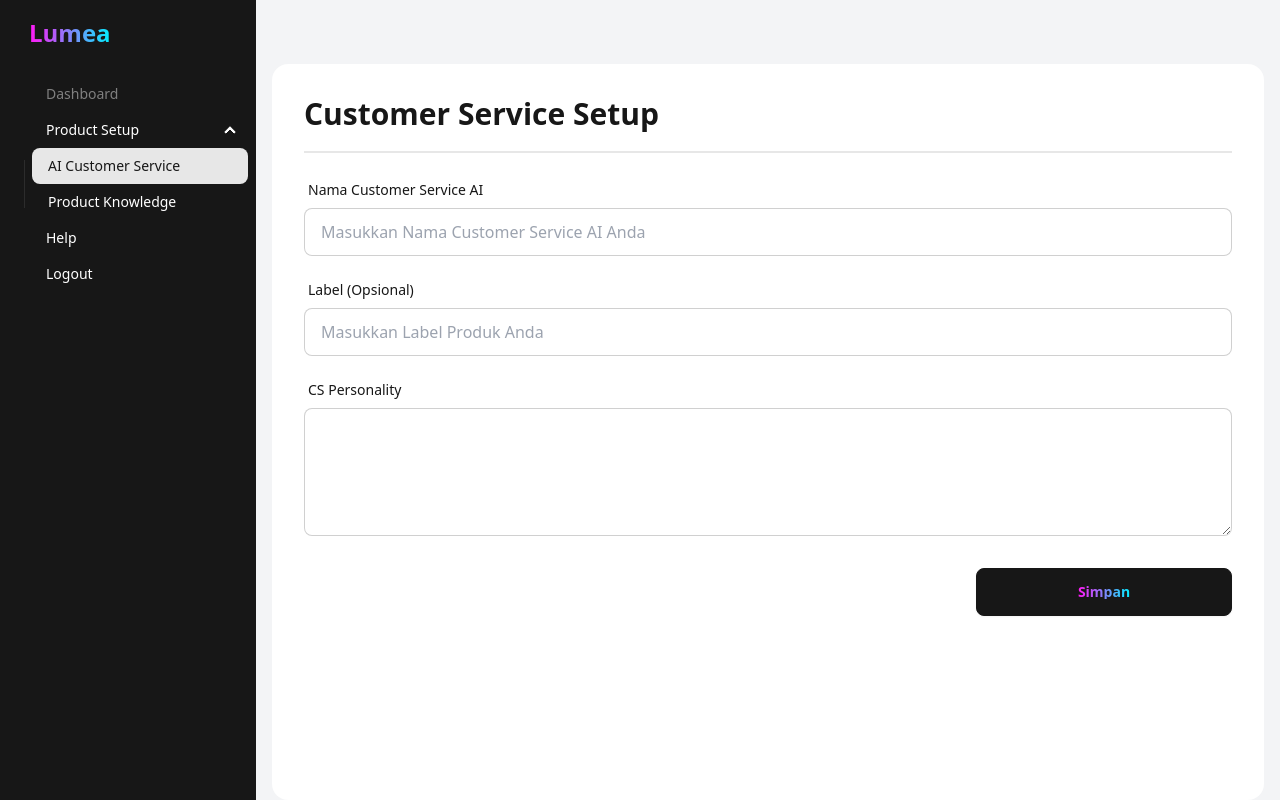
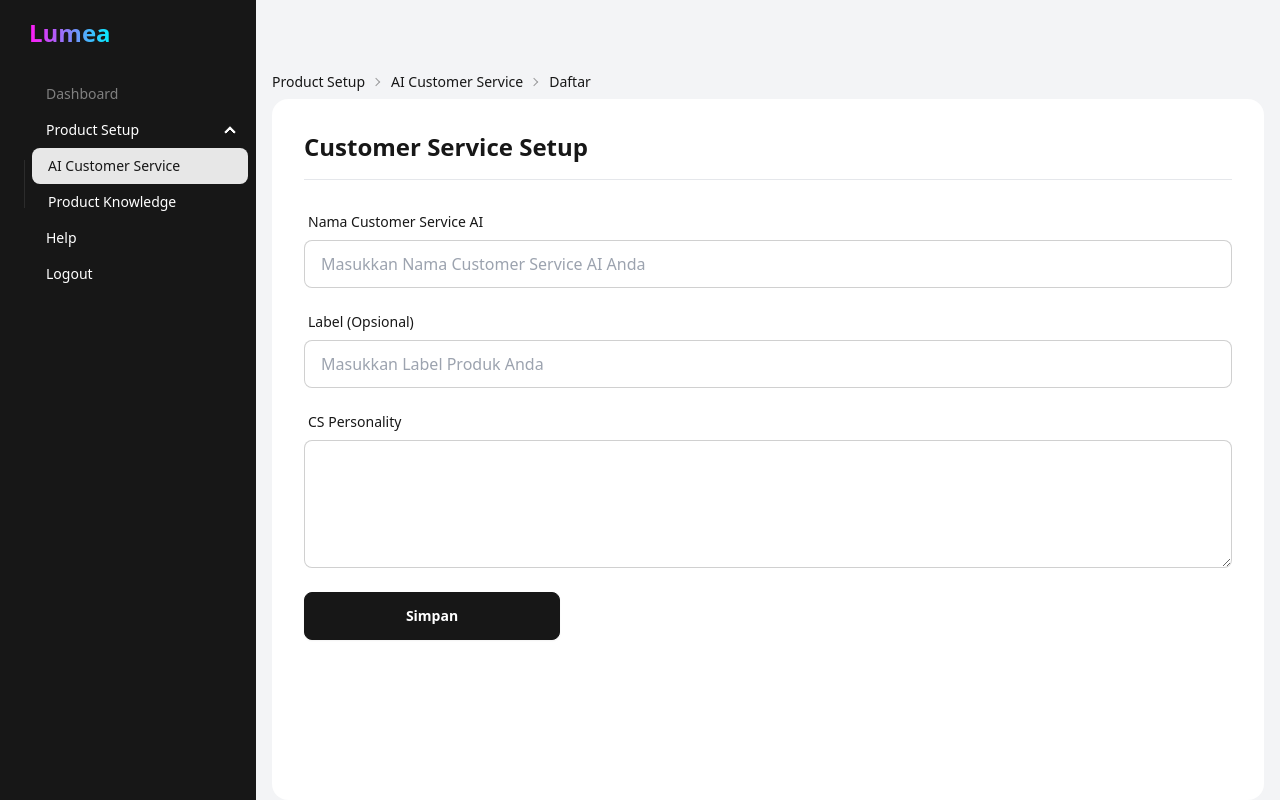
Before and after one commit to ricoerlanggaa/lumea, a Next.js app: page /product-setup/ai-customer-service/add in a window 1280 px wide. Built offline with nearby package versions, Linux system fonts and the light colour scheme; some icons are missing.

Commit message:
update customer service setup page

```diff
--- a/src/app/(user)/product-setup/ai-customer-service/add/page.tsx
+++ b/src/app/(user)/product-setup/ai-customer-service/add/page.tsx
@@ -1,16 +1,25 @@
 import { Typography } from '@/components/atoms';
+import { Breadcrumbs } from '@/components/molecules';
 import { FormCSAI } from '@/components/templates';
 
+const breadcrumbsItems = [
+  { key: 1, label: 'Product Setup' },
+  { key: 2, label: 'AI Customer Service', href: '/product-setup/ai-customer-service' },
+  { key: 3, label: 'Daftar' },
+];
 export default function AddAICustomerService() {
   return (
+    <>
+      <Breadcrumbs items={breadcrumbsItems} />
       <div className="card h-full overflow-y-auto bg-base-100">
         <div className="card-body">
-        <Typography as="h1" variant="h3" className="card-title">
+          <Typography as="h1" variant="h4" className="card-title mb-2">
             Customer Service Setup
           </Typography>
-        <div className="divider my-1" />
+          <hr className="mb-4" />
           <FormCSAI />
         </div>
       </div>
+    </>
   );
 }
--- a/src/app/(user)/product-setup/ai-customer-service/page.tsx
+++ b/src/app/(user)/product-setup/ai-customer-service/page.tsx
@@ -18,7 +18,7 @@ export default function AiCustomerService() {
               Daftar CS AI
             </Typography>
             <hr className="mb-4" />
-            <div className="grid grid-cols-2 sm:grid-cols-4 lg:grid-cols-6 xl:grid-cols-8">
+            <div className="grid grid-cols-3 sm:grid-cols-4 md:grid-cols-6 xl:grid-cols-8 gap-2">
               <Link
                 href="/product-setup/ai-customer-service/add"
                 className="card h-32 max-w-28 bg-base-200 border-primary hover:cursor-pointer items-center border-2 border-dashed"
--- a/src/components/templates/forms/CSAIForm.tsx
+++ b/src/components/templates/forms/CSAIForm.tsx
@@ -54,11 +54,9 @@ export default function CSAIForm() {
         register={register}
         errors={errors}
       />
-      <div className="flex justify-end mt-4">
-        <Button type="submit" color="primary" disabled={loading} width="wide">
-          Simpan
-        </Button>
-      </div>
+      <Button type="submit" color="black" width="wide" className="mt-2" disabled={loading}>
+        Simpan
+      </Button>
     </form>
   );
 }
```
Lines whose indentation alone changed are shown as unchanged.
